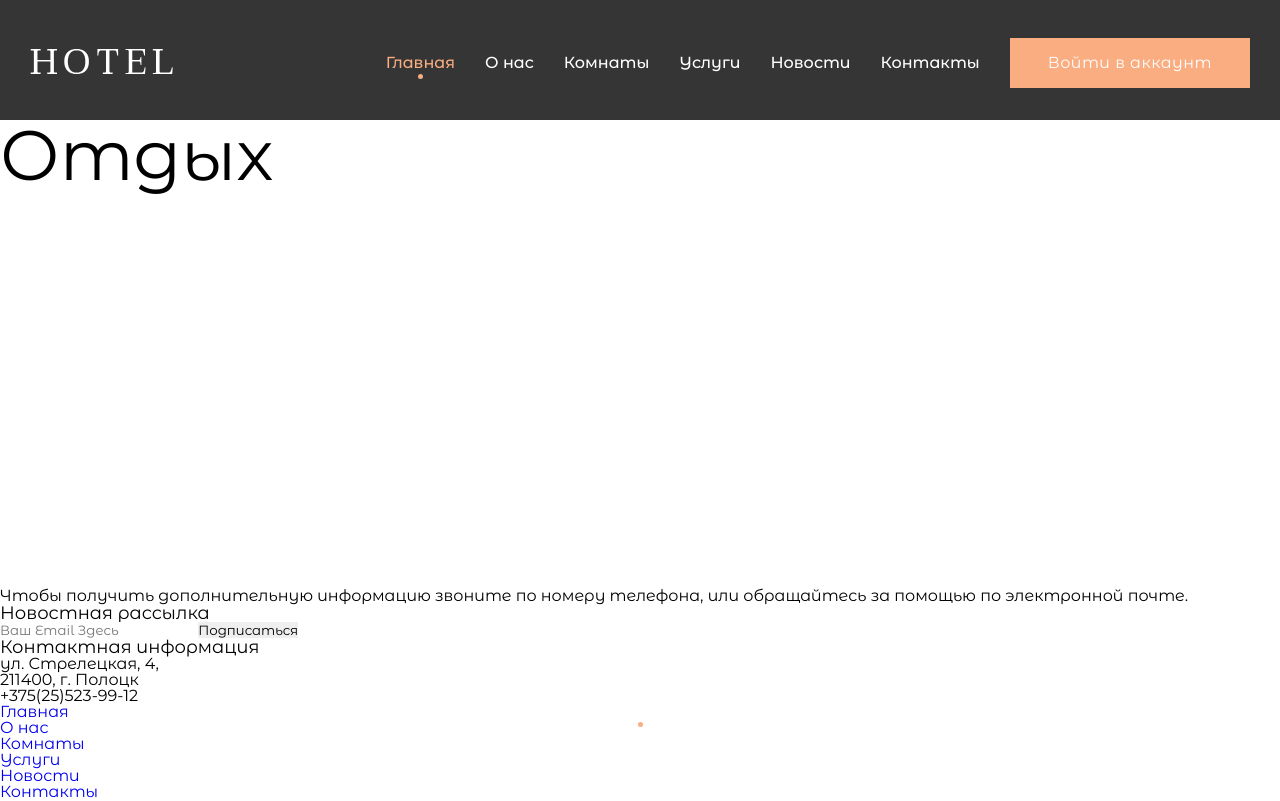
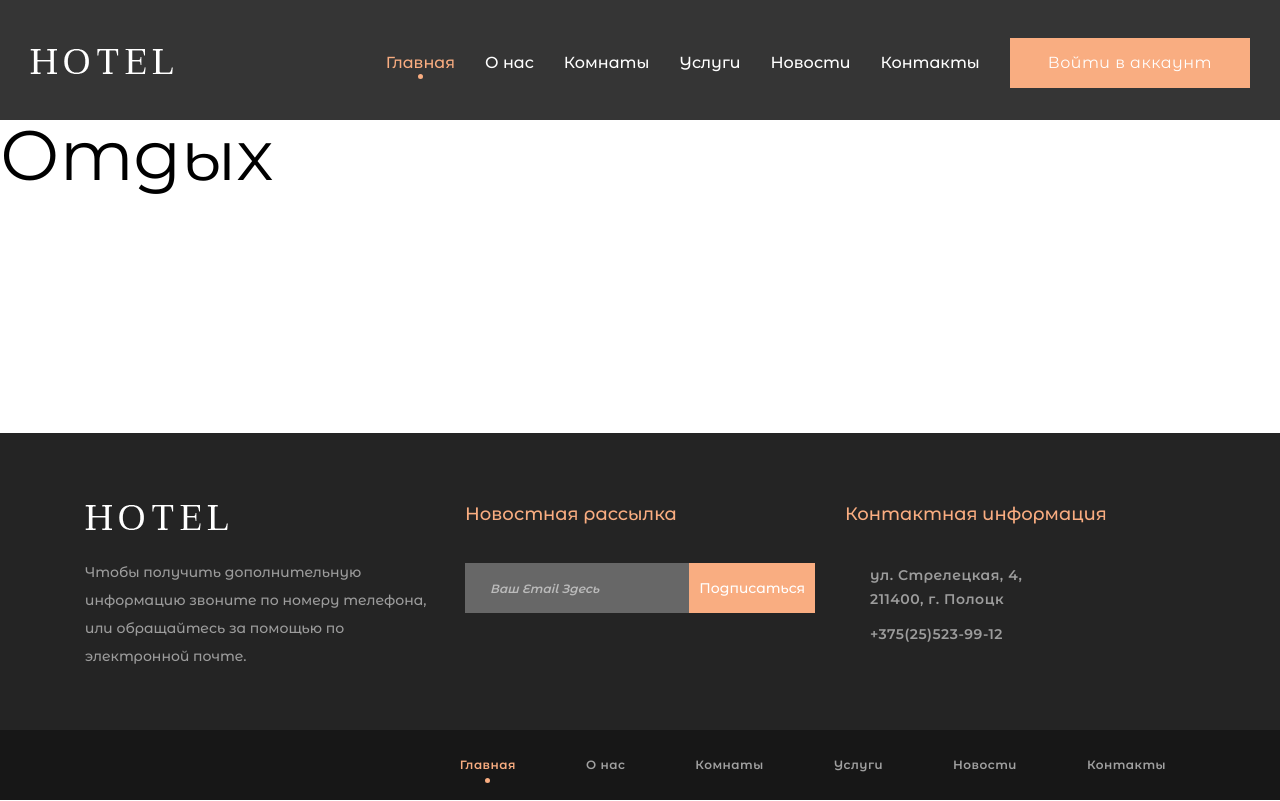
Before and after one commit to LopitalSergei/Hotel-Service, a plain HTML site: page index.html in a window 1280 px wide. Drawn offline with Linux system fonts and the light colour scheme.

Commit message:
add footer css

```diff
--- a/css/style.css
+++ b/css/style.css
@@ -125,11 +125,6 @@ ul li {
   Header
 -----------------------*/
 
-.header__container {
-	/* max-width: 1170px; */
-	background: #353535;
-}
-
 .header__row {
 	height: 120px;
 	padding: 30px 30px 24px 30px;
@@ -194,7 +189,8 @@ body.lock {
 	overflow: hidden;
 }
 
-.active {
+.main-menu__link.active,
+.copyright__link.active {
 	color: #F9AD81;
 	position: relative;
 }
@@ -368,3 +364,132 @@ body.lock {
 	height: 100%;
 	flex: 1 1 auto;
 }
+
+/*-------------------*/
+
+/* Footer */
+.footer {
+	background: #242424;
+}
+
+.copyright {
+	background: #171717;
+}
+
+.footer__container,
+.copyright__container {
+	max-width: 1140px;
+	padding: 0 15px;
+	margin: 0 auto;
+}
+
+.footer__row {
+	display: flex;
+	padding-top: 72px;
+	gap: 30px;
+	justify-content: center;
+}
+
+.footer__item {
+	flex: 0 1 33.333%;
+	margin-bottom: 30px;
+}
+
+.footer__item ul li {
+	list-style: none;
+	color: #9d9d9d;
+	line-height: 24px;
+	font-size: 14px;
+	font-weight: 600;
+	letter-spacing: 0.5px;
+	position: relative;
+	padding-left: 25px;
+	margin-bottom: 11px;
+}
+
+.footer__item ul li img {
+	position: absolute;
+	left: 0;
+	top: 4px;
+}
+
+.footer__text {
+	color: #9d9d9d;
+	font-size: 14px;
+	font-weight: 500;
+	line-height: 28px;
+}
+
+.footer__item h5 {
+	color: #F9AD81;
+	font-weight: 500;
+	margin-bottom: 40px;
+}
+
+.footer__newslatter-form {
+	display: flex;
+}
+
+.footer__newslatter-form input {
+	width: 100%;
+	height: 50px;
+	background: #676767;
+	border: none;
+	font-size: 14px;
+	color: #ffffff;
+	padding-left: 25px;
+	padding-right: 15px;
+}
+
+.footer__newslatter-form input::placeholder {
+	font-size: 12px;
+	color: #bbbbbb;
+	font-weight: 600;
+	font-style: italic;
+}
+
+.footer__newslatter-form button {
+	width: 130px;
+	font-size: 14px;
+	color: #ffffff;
+	background: #F9AD81;
+	display: inline-block;
+	border: none;
+	padding: 14px 10px;
+	height: 50px;
+	font-weight: 500;
+	cursor: pointer;
+}
+
+.footer__logo {
+	margin-bottom: 25px;
+}
+
+.copyright__row {
+	display: flex;
+	justify-content: end;
+	padding: 24px;
+	margin-top: 30px;
+}
+
+.copyright__links {
+	display: flex;
+	gap: 60px;
+}
+
+.copyright__link {
+	color: #a1a1a1;
+	font-size: 12px;
+	font-weight: 600;
+	letter-spacing: 0.5px;
+	display: inline-block;
+	padding: 5px;
+	position: relative;
+	transition: all 0.2s;
+}
+
+.copyright__link:hover {
+	color: #F9AD81;
+}
+
+/*--------------*/
--- a/index.html
+++ b/index.html
@@ -92,13 +92,13 @@
 			<div class="footer__copyright copyright">
 				<div class="copyright__container">
 					<div class="copyright__row">
-						<ul>
-							<li class="active"><a href="/">Главная</a></li>
-							<li><a href="/about-us">О нас</a></li>
-							<li><a href="/rms">Комнаты</a></li>
-							<li><a href="/services">Услуги</a></li>
-							<li><a href="/blog">Новости</a></li>
-							<li><a href="/contact">Контакты</a></li>
+						<ul class="copyright__links">
+							<li><a class="copyright__link active" href="/">Главная</a></li>
+							<li><a class="copyright__link" href="/">О нас</a></li>
+							<li><a class="copyright__link" href="/">Комнаты</a></li>
+							<li><a class="copyright__link" href="/">Услуги</a></li>
+							<li><a class="copyright__link" href="/">Новости</a></li>
+							<li><a class="copyright__link" href="/">Контакты</a></li>
 						</ul>
 					</div>
 				</div>
```
